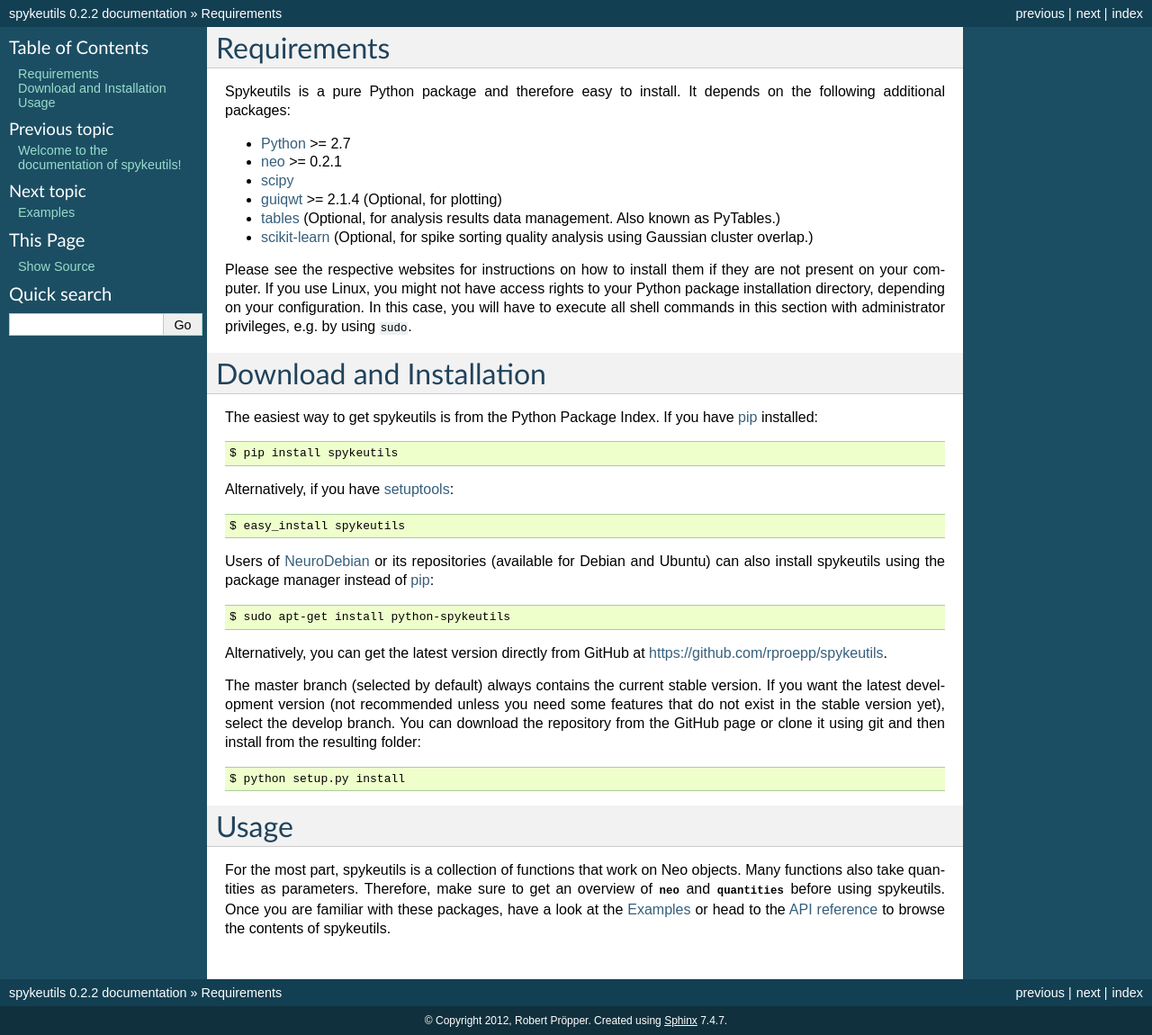
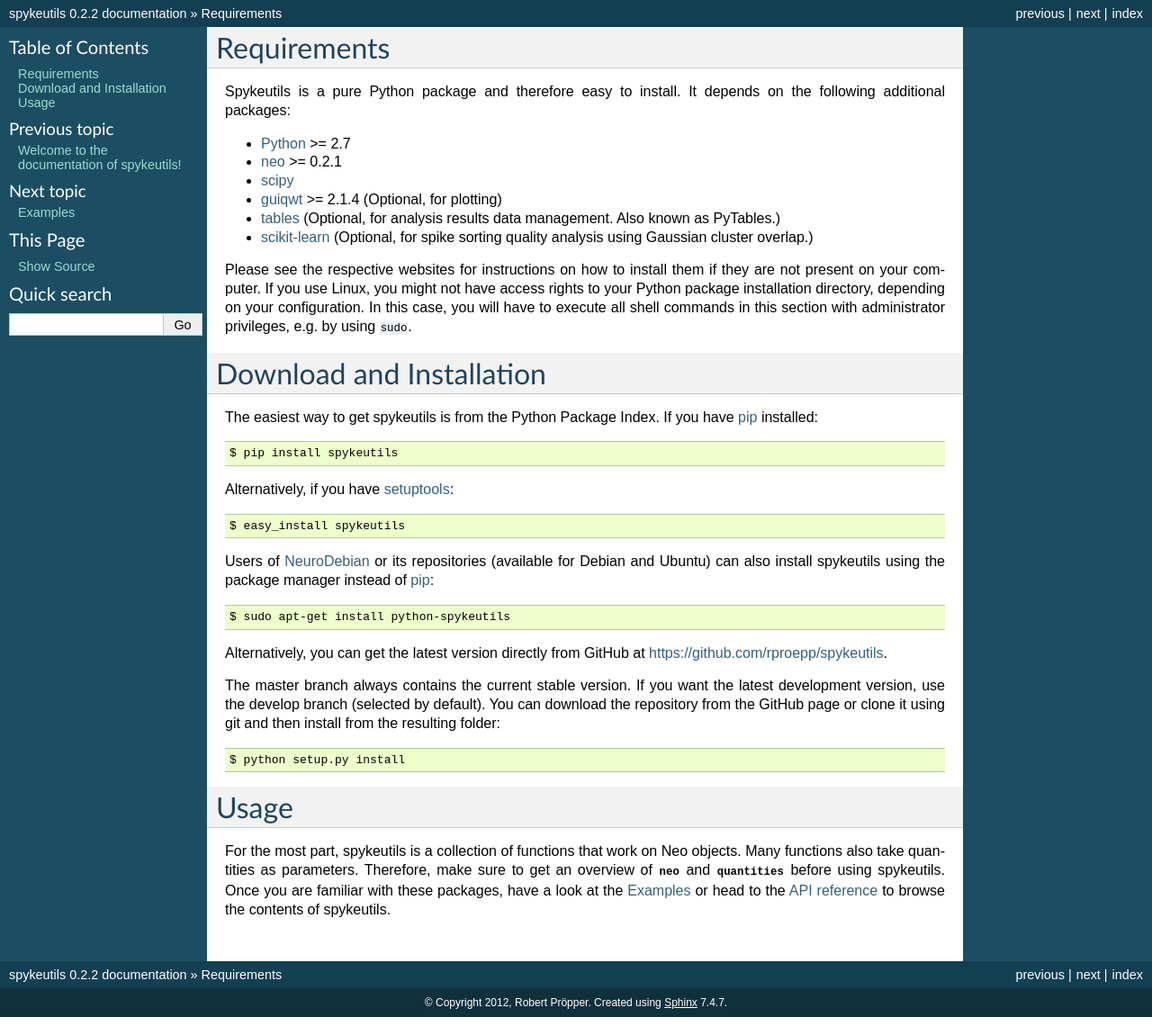
Before and after one commit to rproepp/spykeutils, a Sphinx documentation site: the page built from doc/source/intro.rst, in a window 1280 px wide. Shown: the whole page at 90% size. Built offline with Sphinx 7.4.7, drawn with Linux system fonts in a browser that asks for light colours; formulas are drawn with MathJax 3; pages that are not in the unit, such as notebooks, are missing from menus.

Commit message:
Changed default branch on GitHub.

```diff
--- a/doc/source/intro.rst
+++ b/doc/source/intro.rst
@@ -38,10 +38,9 @@
 Alternatively, you can get the latest version directly from GitHub at
 https://github.com/rproepp/spykeutils.
 
-The master branch (selected by default) always contains the current stable
-version. If you want the latest development version (not recommended unless
-you need some features that do not exist in the stable version yet), select
-the develop branch. You can download the repository from the GitHub page
+The master branch always contains the current stable version. If you want the
+latest development version, use the develop branch (selected by default).
+You can download the repository from the GitHub page
 or clone it using git and then install from the resulting folder::
 
 $ python setup.py install
```
